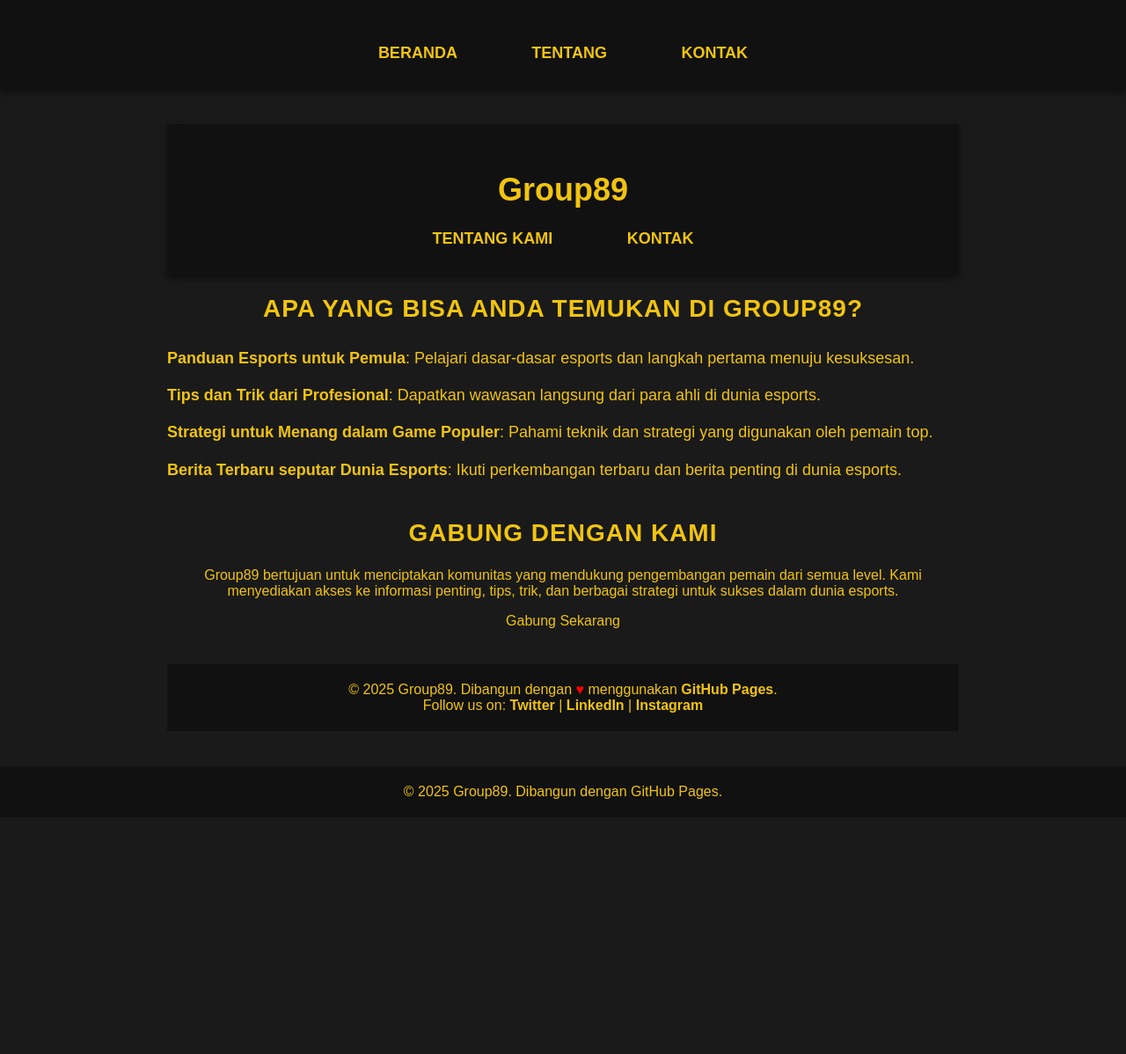
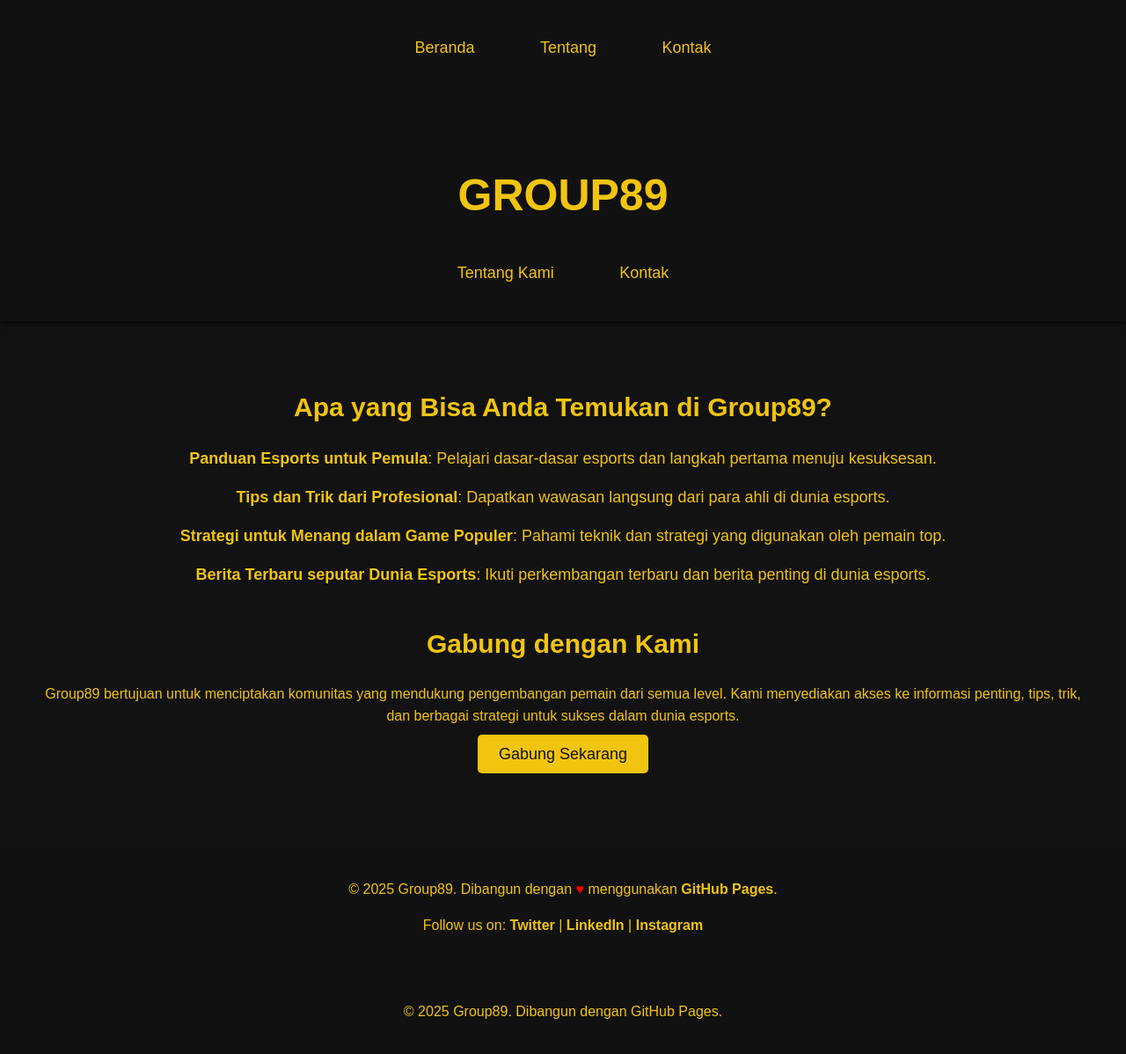
Before and after one commit to vencow9-eng/Group89-Github.io, a Jekyll site: the page built from index.md, in a window 1280 px wide. Shown: the whole page at 88% size. Built offline with Jekyll 4.4.1, drawn with Linux system fonts in a browser that asks for light colours; before the commit the page ends 929 px from its top, so only the background shows below that.

Commit message:
Refactor CSS for improved styling and layout
Updated styling for body, header, and footer. Adjusted navbar and main content styles, and added a call to action button.

```diff
--- a/assets/style.css
+++ b/assets/style.css
@@ -1,87 +1,91 @@
-/* Body and General Styling */
+/* General Body Styling */
 body {
-    font-family: Arial, sans-serif;
-    background-color: #1a1a1a; /* Dark black background */
-    color: #f1c40f; /* Gold text color */
+    font-family: 'Poppins', sans-serif;
+    background-color: #121212;
+    color: #f1c40f;
     margin: 0;
     padding: 0;
+    line-height: 1.6;
 }
 
-/* Header styling */
+/* Header Styling */
 header {
-    background-color: #111; /* Even darker header for contrast */
-    color: #f1c40f; /* Gold text */
-    padding: 30px 0;
+    background-color: #111;
+    color: #f1c40f;
+    padding: 40px 0;
     text-align: center;
-    box-shadow: 0 4px 8px rgba(0, 0, 0, 0.5); /* Subtle shadow for depth */
+    box-shadow: 0 4px 8px rgba(0, 0, 0, 0.5);
 }
 
 header h1 {
-    font-size: 36px;
+    font-size: 50px;
     font-weight: bold;
-}
-
-/* Navbar Styling */
-.navbar {
-    text-align: center;
-    margin-top: 20px;
+    text-transform: uppercase;
 }
 
 .navbar a {
-    color: #f1c40f; /* Gold color */
+    color: #f1c40f;
     text-decoration: none;
-    margin: 0 20px;
     font-size: 18px;
-    font-weight: bold;
-    text-transform: uppercase;
+    margin: 0 15px;
     padding: 10px 20px;
     border-radius: 5px;
-    transition: background-color 0.3s, color 0.3s;
+    transition: background-color 0.3s ease, color 0.3s ease;
 }
 
 .navbar a:hover {
-    background-color: #f1c40f; /* Gold background on hover */
-    color: #1a1a1a; /* Black text on hover */
+    background-color: #f1c40f;
+    color: #111;
 }
 
-/* Main content styling */
-.container {
-    padding: 40px;
-    text-align: center;
-    max-width: 900px;
-    margin: 0 auto;
+/* Main Content Styling */
+main {
+    padding: 50px;
 }
 
-section {
+.intro, .call-to-action {
+    text-align: center;
     margin-bottom: 40px;
 }
 
 h2 {
-    font-size: 28px;
+    font-size: 30px;
     color: #f1c40f;
-    text-transform: uppercase;
-    letter-spacing: 1px;
+    margin-bottom: 20px;
 }
 
 ul {
     list-style-type: none;
     padding-left: 0;
-    text-align: left;
-    font-size: 18px;
 }
 
 li {
-    margin: 10px 0;
-    line-height: 1.8;
+    font-size: 18px;
+    margin-bottom: 15px;
+}
+
+/* Call to Action Button */
+.cta-btn {
+    background-color: #f1c40f;
+    color: #111;
+    padding: 12px 24px;
+    font-size: 18px;
+    text-decoration: none;
+    border-radius: 5px;
+    transition: background-color 0.3s ease;
+}
+
+.cta-btn:hover {
+    background-color: #111;
+    color: #f1c40f;
 }
 
 /* Footer Styling */
 footer {
-    background-color: #111; /* Dark background for footer */
+    background-color: #111;
     padding: 20px;
     text-align: center;
     color: #f1c40f;
-    font-size: 16px;
 }
 
 footer a {
@@ -91,25 +95,8 @@ footer a {
 }
 
 footer a:hover {
-    color: #1a1a1a; /* Dark color for hover effect */
-    background-color: #f1c40f; /* Gold background on hover */
+    color: #111;
+    background-color: #f1c40f;
     padding: 5px 10px;
     border-radius: 5px;
 }
-
-footer p {
-    margin: 0;
-}
-
-/* Links and buttons */
-a {
-    color: #f1c40f;
-    text-decoration: none;
-}
-
-a:hover {
-    color: #1a1a1a;
-    background-color: #f1c40f;
-    padding: 3px 6px;
-    border-radius: 5px;
-}
```
